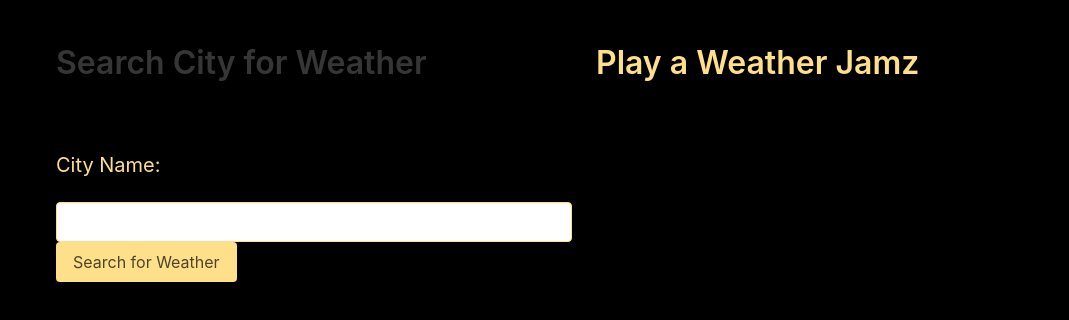
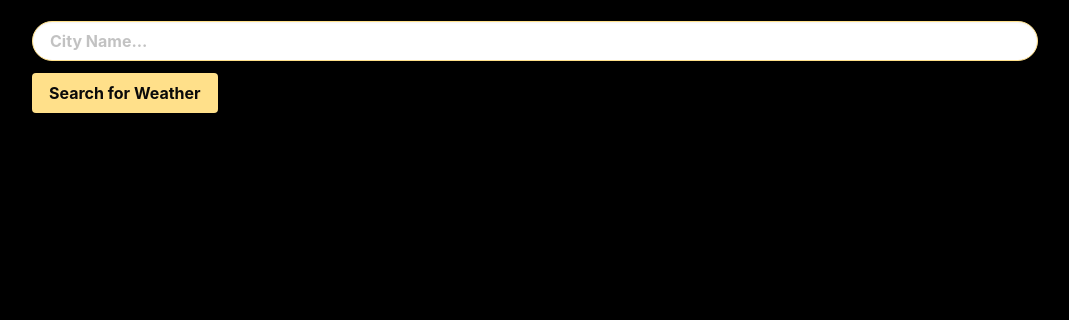
Before and after one commit to nobleburgundy/weather-jamz, a plain HTML site: page index.html in a window 1280 px wide. Shown: the part 162-482 px from the top of the page, without its empty margins (56-1125 px from the left). Drawn offline with nearby package versions, Linux system fonts and the light colour scheme.

Commit message:
chamged layout added new div

```diff
--- a/assets/style/style.css
+++ b/assets/style/style.css
@@ -31,3 +31,10 @@ text-align: center;
     margin-right: auto;
     width: 600px;
     }
+
+
+
+  .button {
+    text-align: center;
+
+  }
--- a/index.html
+++ b/index.html
@@ -20,41 +20,48 @@
     <img alt="Fill anemoi" class="img-header" src="assets/top3.jpg" />
   </div>
   <div class="container">
-    <div class="hero-body">
-      <div class="columns">
-        <div class="column">
-          <div class="card">
-            <h4 class="title has-text-Warning">Search City for Weather</h4>
-            </header>
-            <div class="card-content"></div>
-            <div class="subtitle has-text-warning ">City Name:</div>
-            <input class="input is-warning" id="citySearch" type="text" />
-            <button class="button is-warning" id="searchBtn">
-              Search for Weather
-            </button>
-          </div>
-          <div id="display">
-            <h1 class="nameTemp has-text-warning"></h1>
-            <p class="weatherDay has-text-warning"></p>
+    <div class="columns">
+      <div class="column is-11 is-offset-one">
+        <div class="card">
+          <div class="card-content">
+            <input class="input is-warning is-rounded has-text-weight-bold" id="citySearch" type="text"
+              placeholder="City Name..."></input>
+            <div><button class="button is-warning has-text-black has-text-weight-bold mt-3" id="searchBtn">Search for
+                Weather</button></div>
           </div>
         </div>
-        <div id="historyList">
-          <ul id="whistoryList" class="weather-list is-size-5" sytle="font-weight: bold;"></ul>
-        </div>
-        <div class="column">
-          <div class="card">
-            <h4 class="title has-text-warning">Play a Weather Jamz</h4>
-            </header>
-            <!-- <ul id="weather-music-list" class="music-list is-size-5" style="font-weight: bold"></ul> -->
-            <div id="player"></div>
+        <div class="columns">
+          <div class="column is-half is-offset-1">
+            <div class="card">
+              <div class="card-content">
+                <div id="display">
+                  <h1 class="nameTemp has-text-warning is-size-1 is-size-4-mobile"></h1>
+                  <p class="weatherDay has-text-warning is-size-3 is-size-4-mobile"></p>
+                  <div id="history">
+                    <br>
+                    <h2 class="has-text-warning is-size-3 is-hidden">Previous Searches</h2>
+                    <ul class="has-text-warning" id="historyList"></ul>
+                  </div>
+                </div>
+              </div>
+            </div>
+          </div>
+          <div class="column is-half">
+            <div class="card">
+              <h4 class="title has-text-warning is-hidden">Play Weather Jamz</h4>
+              <div id="player"></div>
+            </div>
           </div>
         </div>
       </div>
     </div>
   </div>
   </div>
+  </div>
+  </div>
   <script defer src="https://use.fontawesome.com/releases/v5.14.0/js/all.js"></script>
   <script src="./assets/script/script.js"></script>
+
 </body>
 
 </html>
```
Lines whose indentation alone changed are shown as unchanged.
